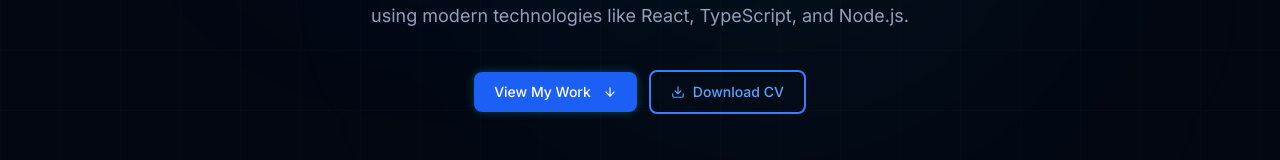
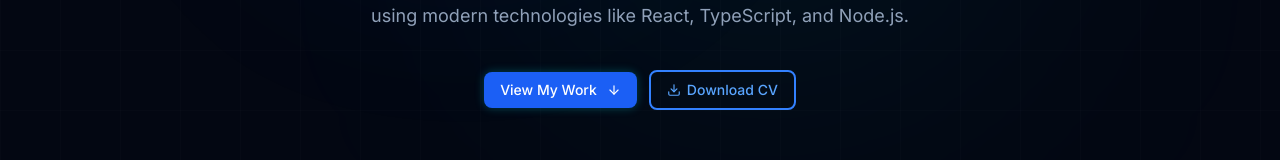
Before and after one commit to Rexzy2005/myporfolio, a React (Vite) app: page / in a window 1280 px wide. Shown: the part 610-770 px from the top of the page. Built offline with nearby package versions, Linux system fonts and the light colour scheme.

Commit message:
refactor: adjust padding and gap for medium button size

```diff
--- a/src/components/ui/Button.tsx
+++ b/src/components/ui/Button.tsx
@@ -27,7 +27,7 @@ export default function Button({
 
   const sizes = {
     sm: 'px-3.5 py-1.5 text-xs gap-1.5',
-    md: 'px-5 py-2.5 text-sm gap-2',
+    md: 'px-4 py-2 text-sm gap-1.5',
     lg: 'px-6 py-3 text-base gap-2',
   };
 
```
